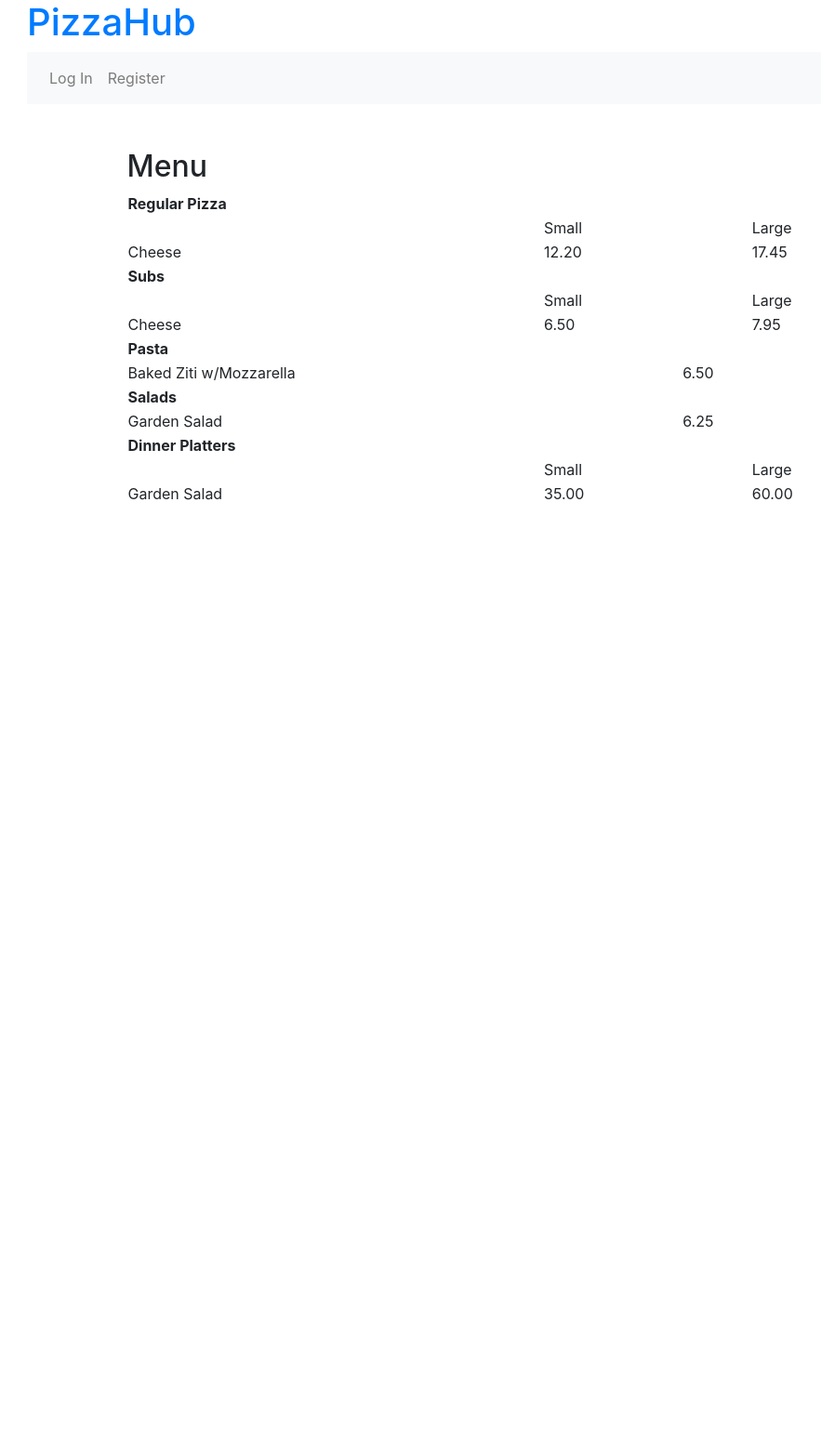
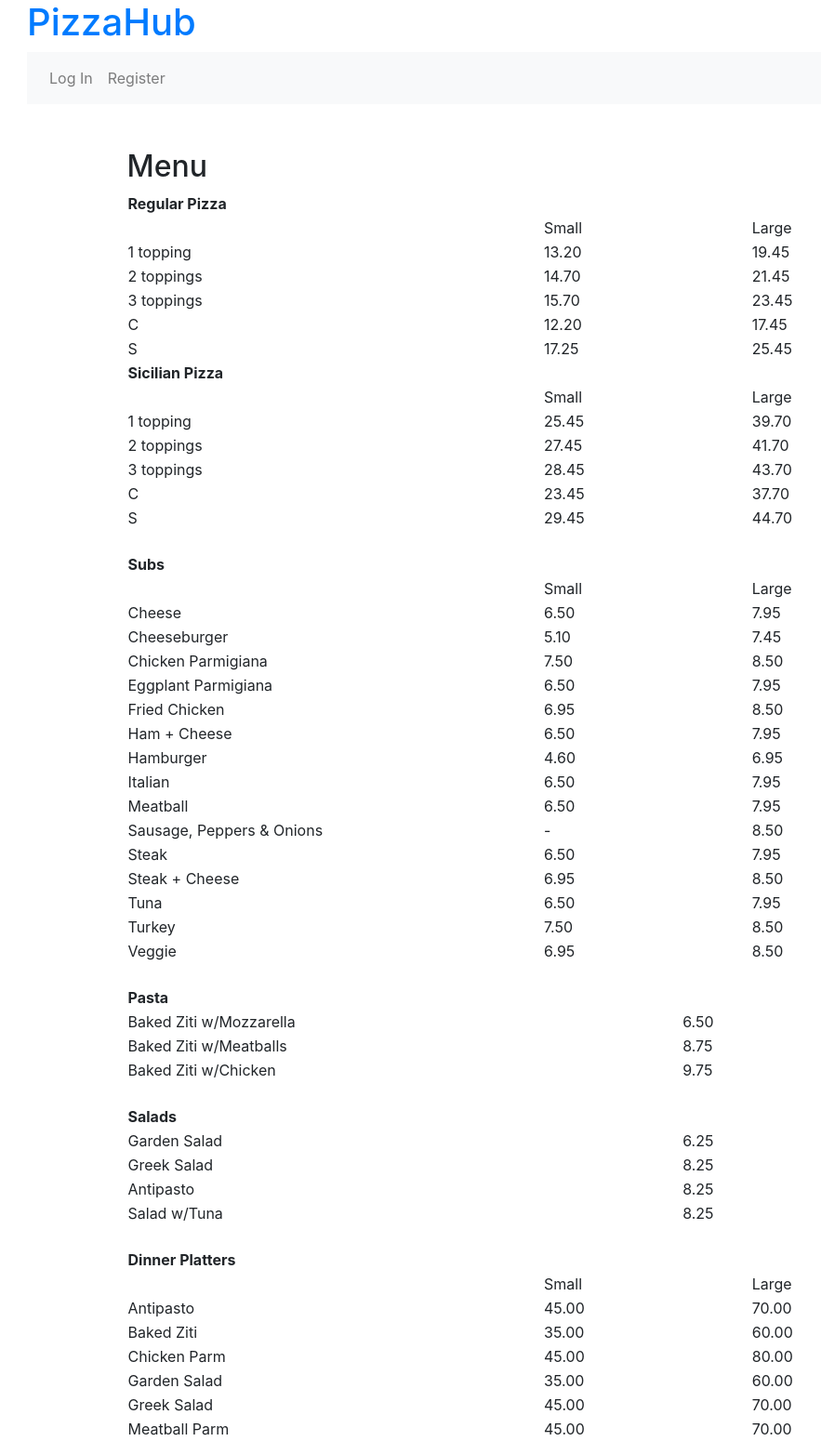
Before and after one commit to holistudio/CS50-Projects, a Django app: page / in a window 1280 px wide. Shown: the whole page at 93% size, without its empty margins (56-939 px from the left). Before the commit the page ends 538 px from the top, so only its background shows below. Run offline with Django 3.2, Linux system fonts and the light colour scheme; data comes from the database, SQL or seed files in the repository; some libraries are stand-ins or nearby versions.

Commit message:
menu display update

```diff
--- a/Project3/orders/templates/orders/index.html
+++ b/Project3/orders/templates/orders/index.html
@@ -6,6 +6,7 @@
 
 <table class="foodmenu" width="100%">
 	<tbody>
+		{% if pizza_list %}
 			<tr>
 				<th colspan="3">Regular Pizza</th>
 			</tr>
@@ -14,70 +15,154 @@
 				<td>Small</td>
 				<td>Large</td>
 			</tr>
+			<!-- for each item in pizza_list -->
+			{% for item in pizza_list %}
+				{% if item.size == "S" %}
+					<!-- if item size is small -->
 					<tr>
-			<td width="50%">Cheese</td>
-			<td width="25%">12.20</td>
-			<td width="25">17.45</td>
+					<td width="50%">{{item.get_topping_sel_display}}</td>
+					<td width="25%">{{item.price}}</td>
+				{% endif %}
+				{% if item.size == "L" %}
+					<!-- if item size is large -->
+					<td width="25%">{{item.price}}</td>
 					</tr>
-	</tbody>
-</table>
+				{% endif %}
+				<!-- end if -->
+			{% endfor %}
 
-<table class="foodmenu" width="100%">
-	<tbody>
+		{% else %}
+		<tr>No Pizzas!</tr>
+		{% endif %}
+		{% if sicilian_pizza_list %}
 			<tr>
-			<th colspan="3">Subs</th>
+				<th colspan="3">Sicilian Pizza</th>
 			</tr>
 			<tr>
 				<td></td>
 				<td>Small</td>
 				<td>Large</td>
 			</tr>
+			<!-- for each item in pizza_list -->
+			{% for item in sicilian_pizza_list %}
+				{% if item.size == "S" %}
+					<!-- if item size is small -->
 					<tr>
-			<td style="text-align: left;" width="50%">Cheese</td>
-			<td width="25%">6.50</td>
-			<td width="25">7.95</td>
+					<td width="50%">{{item.get_topping_sel_display}}</td>
+					<td width="25%">{{item.price}}</td>
+				{% endif %}
+				{% if item.size == "L" %}
+					<!-- if item size is large -->
+					<td width="25%">{{item.price}}</td>
 					</tr>
+				{% endif %}
+				<!-- end if -->
+			{% endfor %}
+		{% else %}
+		<tr>No Pizzas!</tr>
+		{% endif %}
 	</tbody>
 </table>
-
+<br>
 <table class="foodmenu" width="100%">
 	<tbody>
 		<tr>
-		<th colspan="3"><a name="salad">Pasta</a></th>
+			<th colspan="3">Subs</th>
 		</tr>
+
+		{% if subs_list %}
 		<tr>
-		<td style="text-align: left;" width="50%">Baked Ziti w/Mozzarella</td>
-		<td width="25%">6.50</td>
+			<td></td>
+			<td>Small</td>
+			<td>Large</td>
 		</tr>
+		{% for item in subs_list %}
+			{% if item.size == "S" %}
+				<!-- if item size is small -->
+				<tr>
+				<td width="50%">{{item.item_name}}</td>
+				<td width="25%">{{item.price}}</td>
+			{% endif %}
+			{% if item.size == "L" %}
+				{% if item.item_name == "Sausage, Peppers & Onions" %}
+					<tr>
+					<td width="50%">{{item.item_name}}</td>
+					<td width="25%"> - </td>
+				{% endif %}
+				<!-- if item size is large -->
+				<td width="25%">{{item.price}}</td>
+				</tr>
+			{% endif %}
+		{% endfor %}
+		{% else %}
+		<tr>No Subs!</tr>
+		{% endif %}
 	</tbody>
 </table>
-
+<br>
 <table class="foodmenu" width="100%">
 	<tbody>
 	<tr>
-		<th colspan="3"><a name="salad">Salads</a></th>
+		<th colspan="3">Pasta</th>
 	</tr>
+	{% if pasta_list %}
+	{% for item in pasta_list %}
 		<tr>
-		<td style="text-align: left;" width="50%">Garden Salad</td>
-		<td width="25%">6.25</td>
+			<td style="text-align: left;" width="50%">{{item.item_name}}</td>
+			<td width="25%">{{item.price}}</td>
 		</tr>
+	{% endfor %}
+	{% else %}
+	<tr>No Pasta!</tr>
+	{% endif %}
 	</tbody>
 </table>
+<br>
+<table class="foodmenu" width="100%">
+	<tbody>
+	<tr>
+		<th colspan="3">Salads</th>
+	</tr>
+	{% if salad_list %}
+	{% for item in salad_list %}
+		<tr>
+			<td style="text-align: left;" width="50%">{{item.item_name}}</td>
+			<td width="25%">{{item.price}}</td>
+		</tr>
+	{% endfor %}
+	{% else %}
+	<tr>No Salad!</tr>
+	{% endif %}
+	</tbody>
+</table>
+<br>
 <table class="foodmenu" width="100%">
 	<tbody>
 		<tr>
 			<th colspan="3">Dinner Platters</th>
 		</tr>
+		{% if platter_list %}
 		<tr>
 			<td></td>
 			<td>Small</td>
 			<td>Large</td>
 		</tr>
+		{% for item in platter_list %}
+			{% if item.size == "S" %}
+				<!-- if item size is small -->
 				<tr>
-			<td style="text-align: left;" width="50%">Garden Salad</td>
-			<td width="25%">35.00</td>
-			<td width="25">60.00</td>
+				<td width="50%">{{item.item_name}}</td>
+				<td width="25%">{{item.price}}</td>
+			{% endif %}
+			{% if item.size == "L" %}
+				<!-- if item size is large -->
+				<td width="25%">{{item.price}}</td>
 				</tr>
+			{% endif %}
+		{% endfor %}
+		{% else %}
+		<tr>No Platters!</tr>
+		{% endif %}
 	</tbody>
 </table>
 </div>
--- a/Project3/orders/views.py
+++ b/Project3/orders/views.py
@@ -4,11 +4,29 @@ from django.shortcuts import render
 from django.urls import reverse
 from django.contrib.auth.models import User
 from django.db import IntegrityError
+from django.template import loader
+
+from .models import PizzaMenuItem, SubMenuItem, PastaMenuItem, SaladMenuItem, PlatterMenuItem
 
 # Create your views here.
 
 def index(request):
-	return render(request, "orders/index.html")
+	pizza_list = PizzaMenuItem.objects.order_by('item_name', 'topping_sel', 'price').filter(item_name='Regular'); #order by item name then topping then price
+	sicilian_pizza_list = PizzaMenuItem.objects.order_by('item_name', 'topping_sel', 'price').filter(item_name='Sicilian');
+	subs_list = SubMenuItem.objects.order_by('item_name', '-size');
+	pasta_list = PastaMenuItem.objects.order_by('price');
+	salad_list = SaladMenuItem.objects.order_by('price');
+	platter_list = PlatterMenuItem.objects.order_by('item_name', '-size');
+	template = loader.get_template('orders/index.html')
+	context = {
+		'pizza_list': pizza_list,
+		'sicilian_pizza_list': sicilian_pizza_list,
+		'subs_list': subs_list,
+		'pasta_list': pasta_list,
+		'salad_list': salad_list,
+		'platter_list': platter_list,
+	}
+	return HttpResponse(template.render(context, request))
 
 def login_view(request):
 	if request.method == 'GET':
```
Lines whose indentation alone changed are shown as unchanged.
